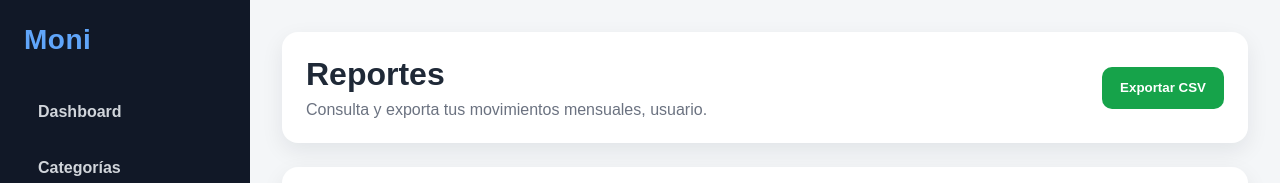
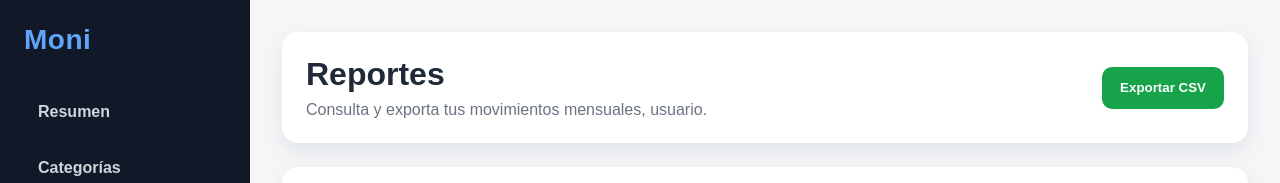
Before and after one commit to enleam/Moni, a React (Vite) app in the folder frontend/: page /reportes in a window 1280 px wide. Shown: the top 183 px of the page. Built offline with nearby package versions, Linux system fonts and the light colour scheme; no server answers; sample sign-in values are in the browser's storage.

Commit message:
Cambio de nombre Dashboard a Resumen

```diff
--- a/frontend/src/components/Sidebar.tsx
+++ b/frontend/src/components/Sidebar.tsx
@@ -20,7 +20,7 @@ function Sidebar() {
             isActive ? 'sidebar-link active' : 'sidebar-link'
           }
         >
-          Dashboard
+          Resumen
         </NavLink>
 
         <NavLink
--- a/frontend/src/pages/Dashboard.tsx
+++ b/frontend/src/pages/Dashboard.tsx
@@ -131,7 +131,7 @@ function Dashboard() {
       <main className="dashboard-content">
         <header className="dashboard-header dashboard-header-row">
           <div>
-            <h1>Dashboard financiero</h1>
+            <h1>Resumen financiero</h1>
             <p>Bienvenido, {usuario?.nombre || 'usuario'}.</p>
           </div>
 
```
